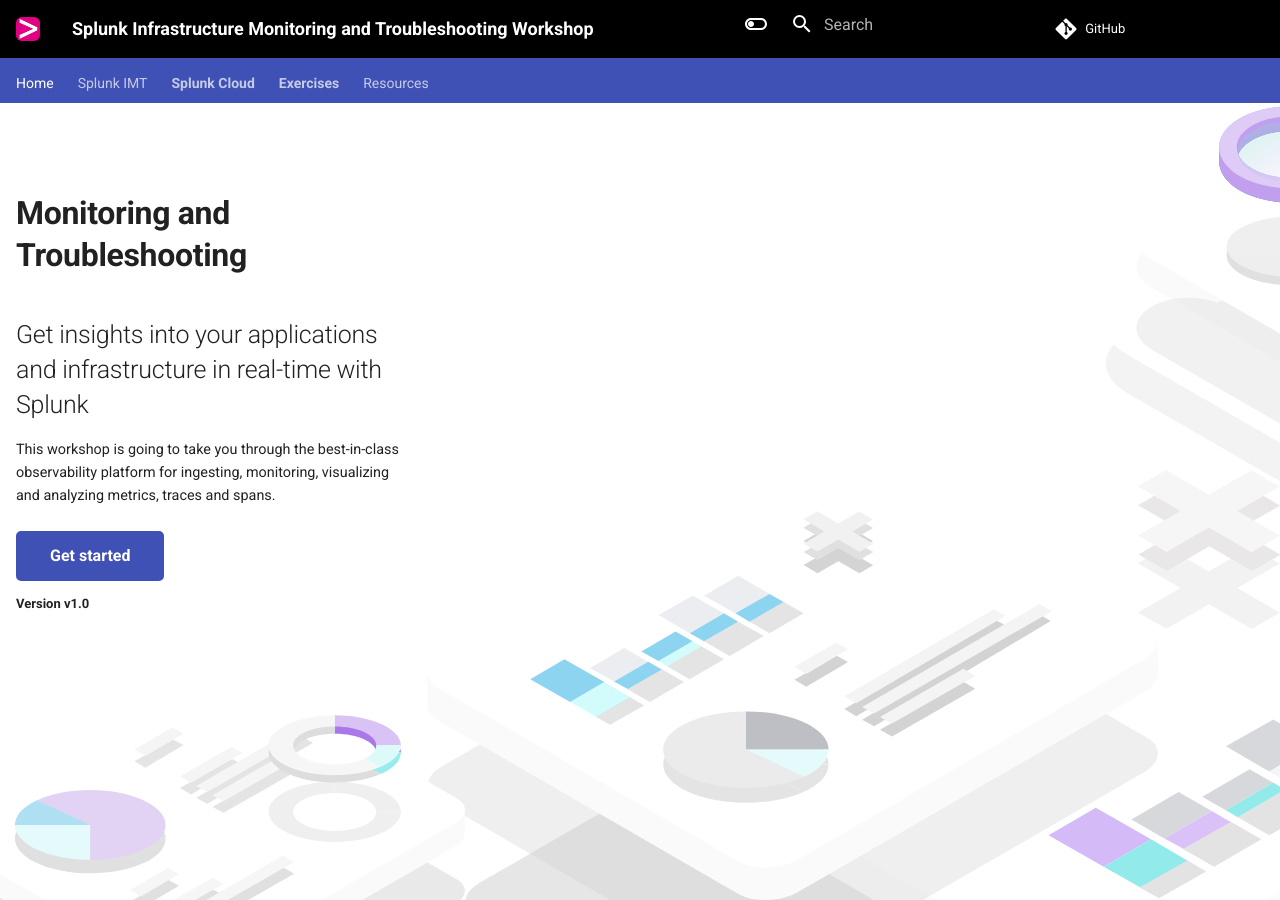
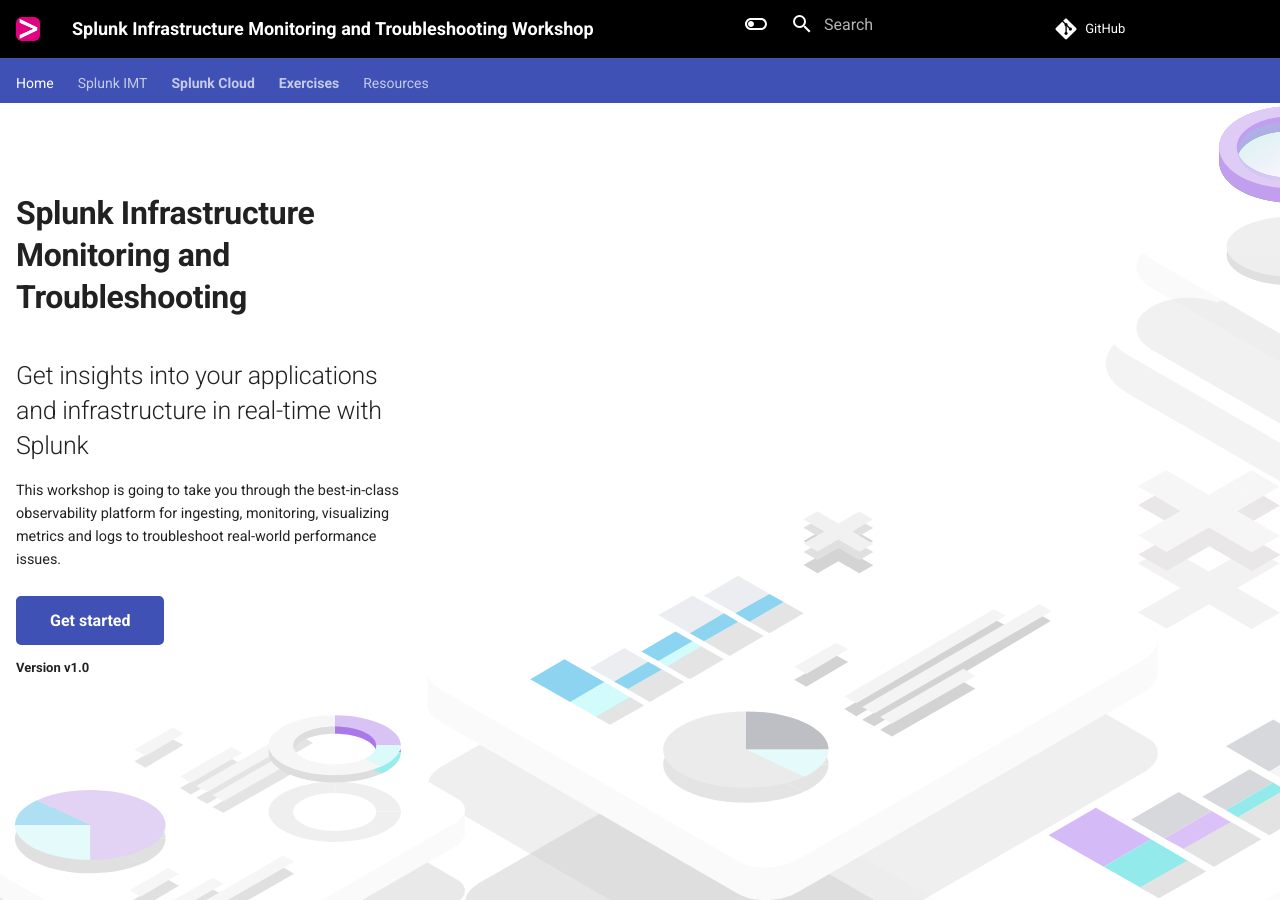
Before and after one commit to splunk/imt-workshop, an MkDocs documentation site: the page built from docs/index.md, in a window 1280 px wide. Built offline with MkDocs 1.6.1 and Material for MkDocs 9.7.7, drawn with Linux system fonts in a browser that asks for light colours; comment, search, counter and statistics services are not loaded.

Commit message:
title updates

```diff
--- a/material/overrides/home.html
+++ b/material/overrides/home.html
@@ -85,7 +85,7 @@
   <div class="md-grid md-typeset">
     <div class="mdx-hero">
       <div class="mdx-hero__content">
-        <h1>Monitoring and Troubleshooting</h1>
+        <h1>Splunk Infrastructure Monitoring and Troubleshooting</h1>
         <h2>Get insights into your applications and infrastructure in real-time with Splunk</h2>
         <p style="font-size: 0.9em">{{ config.site_description }}.</p>
         <a href="{{ page.next_page.url | url }}" title="{{ page.next_page.title | striptags }}" class="md-button md-button--primary">
--- a/mkdocs.yml
+++ b/mkdocs.yml
@@ -3,7 +3,7 @@
 site_author: Splunk Team
 site_description: >-
   This workshop is going to take you through the best-in-class observability platform
-  for ingesting, monitoring, visualizing and analyzing metrics, traces and spans
+  for ingesting, monitoring, visualizing metrics and logs to troubleshoot real-world performance issues
 
 repo_url: https://github.com/splunk/imt-workshop
 edit_uri: ""
```
